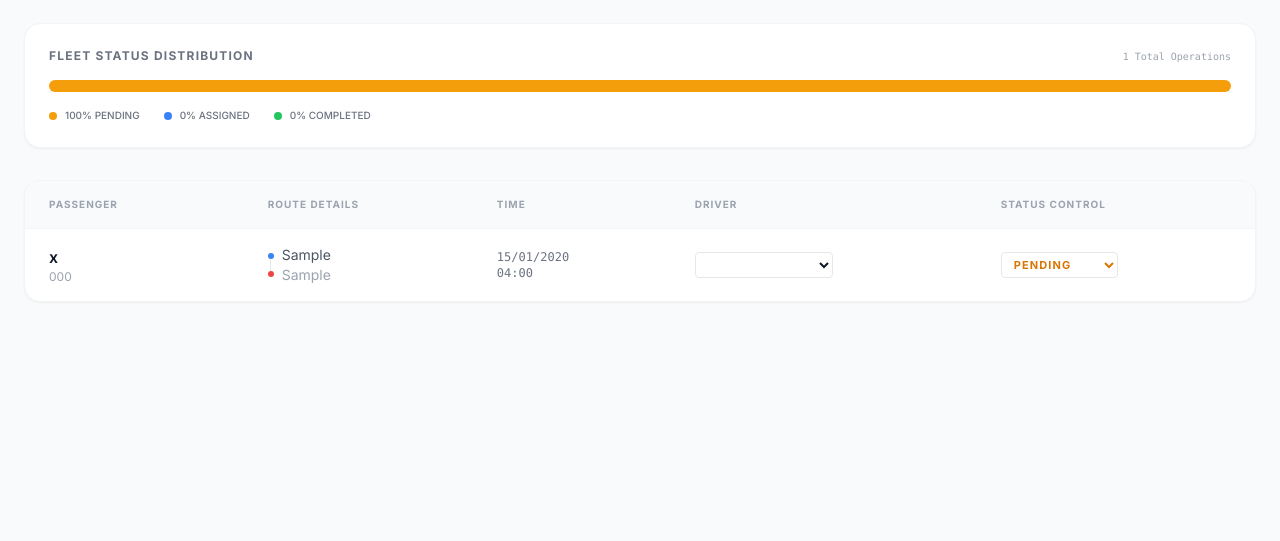
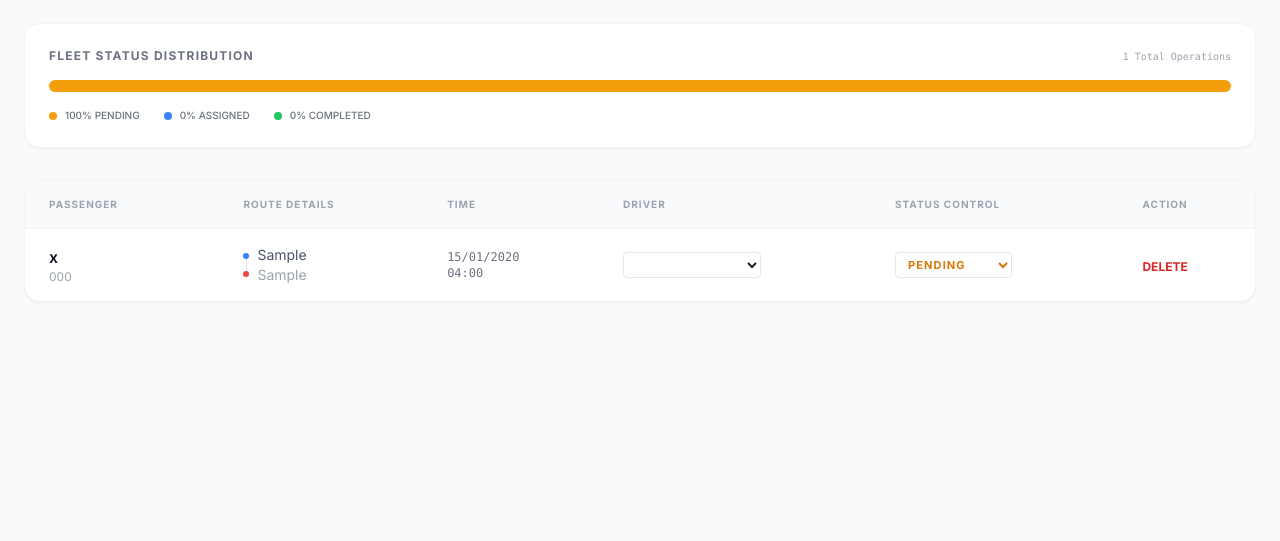
Before and after one commit to shazkhan2/django, a Django app: page /tours/admin-dashboard/ in a window 1280 px wide. Shown: the part 177-718 px from the top of the page. Run offline with Django 5.2, Linux system fonts and the light colour scheme; a user stored in the database is signed in; tables that the repository leaves empty hold one stand-in row (values such as "Sample post"); style sheets or scripts are compiled from the project's sources; some libraries are stand-ins or nearby versions.

Commit message:
delete functionality added

```diff
--- a/tours/models.py
+++ b/tours/models.py
@@ -8,6 +8,8 @@ class Tour(models.Model):
         ('pending', 'Pending'),
         ('assigned', 'Assigned'),
         ('completed', 'Completed'),
+        # ('deleted', 'Deleted'),
+
     )
     created_by = models.ForeignKey(
         User,
--- a/tours/templates/tours/admin_dashboard.html
+++ b/tours/templates/tours/admin_dashboard.html
@@ -83,6 +83,9 @@
                                 <svg class="w-3 h-3 {% if 'status' in request.GET.sort %}text-black{% else %}text-gray-300 opacity-0 group-hover:opacity-100{% endif %}" fill="none" stroke="currentColor" viewBox="0 0 24 24"><path stroke-linecap="round" stroke-linejoin="round" stroke-width="2" d="M7 16V4m0 0L3 8m4-4l4 4m6 0v12m0 0l4-4m-4 4l-4-4"></path></svg>
                             </a>
                         </th>
+                        <th class="px-6 py-4 text-[10px] font-bold uppercase tracking-widest text-gray-400">Action</th>
+
+                        </th>
                     </tr>
                 </thead>
                 <tbody class="divide-y divide-gray-100">
@@ -132,13 +135,25 @@
                                     <option value="pending" {% if tour.status == 'pending' %}selected{% endif %}>Pending</option>
                                     <option value="assigned" {% if tour.status == 'assigned' %}selected{% endif %}>Assigned</option>
                                     <option value="completed" {% if tour.status == 'completed' %}selected{% endif %}>Completed</option>
+                                    <!-- <option value="deleted">Delete</option> -->
                                 </select>
+                            </form>
+                        </td>
+                        <td class="px-6 py-4">
+                            <form action="{% url 'tours:delete_tour' tour.id %}" method="post">
+                                {% csrf_token %}
+                                <button
+                                type="submit"
+                                onclick="return confirm('Are you sure you want to delete this tour?')"
+                                class="text-red-600 hover:text-red-800 text-xs font-bold uppercase transition-colors">
+                                Delete
+                            </button>
                             </form>
                         </td>
                     </tr>
                     {% empty %}
                     <tr>
-                        <td colspan="5" class="px-6 py-12 text-center text-gray-400 italic">No tour entries found in the system.</td>
+                        <td colspan="6" class="px-6 py-12 text-center text-gray-400 italic">No tour entries found in the system.</td>
                     </tr>
                     {% endfor %}
                 </tbody>
--- a/tours/urls.py
+++ b/tours/urls.py
@@ -12,4 +12,5 @@ urlpatterns = [
     path('assign/<int:tour_id>/', views.assign_driver, name='assign_driver'),
     path('update-status/<int:tour_id>/', views.update_tour_status, name='update_tour_status'),
     path('driver/complete/<int:tour_id>/', views.complete_tour, name='complete_tour'),
+    path('delete/<int:tour_id>/', views.delete_tour, name='delete_tour'),
 ]
--- a/tours/views.py
+++ b/tours/views.py
@@ -23,7 +23,7 @@ def index(request):
         return redirect('tours:dispatcher_dashboard')
     if request.user.user_type == 'driver':
         return redirect('tours:driver_dashboard')
-    return render(request, 'tours/index.html')
+    return render(request, 'users/index.html')
 
 @login_required
 @user_passes_test(is_dispatcher, login_url='/')
@@ -125,6 +125,9 @@ def update_tour_status(request, tour_id):
     tour=get_object_or_404(Tour, id=tour_id)
     if request.method=="POST":
         new_status=request.POST.get('status')
+        # if new_status == 'deleted':
+        #     tour.delete()
+        #     return redirect('tours:admin_dashboard')
         if new_status in dict(Tour.STATUS_CHOICES):
             tour.status=new_status
             if new_status == 'pending':
```
Also changed, not shown: users/templates/users/login.html (deleted, +0 -41 lines).
